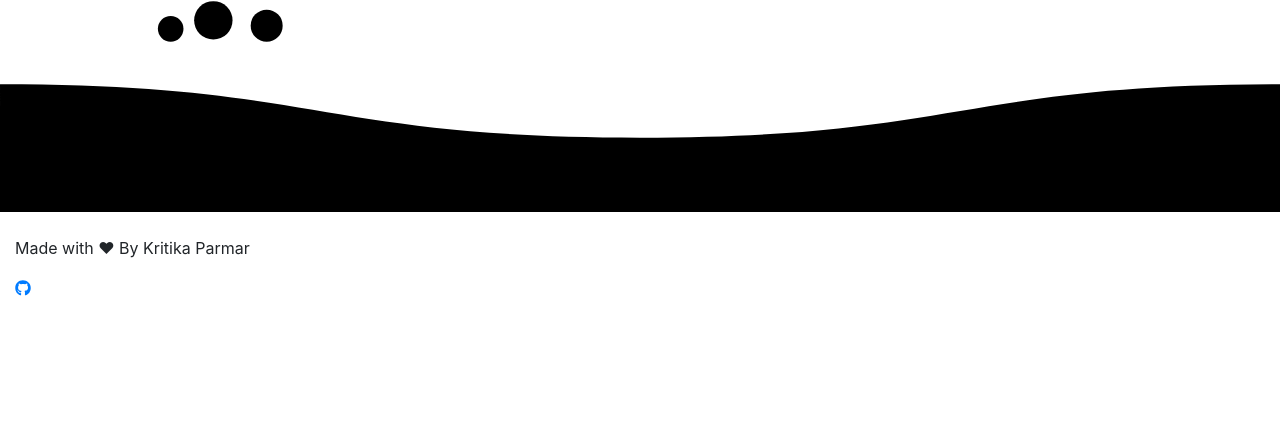
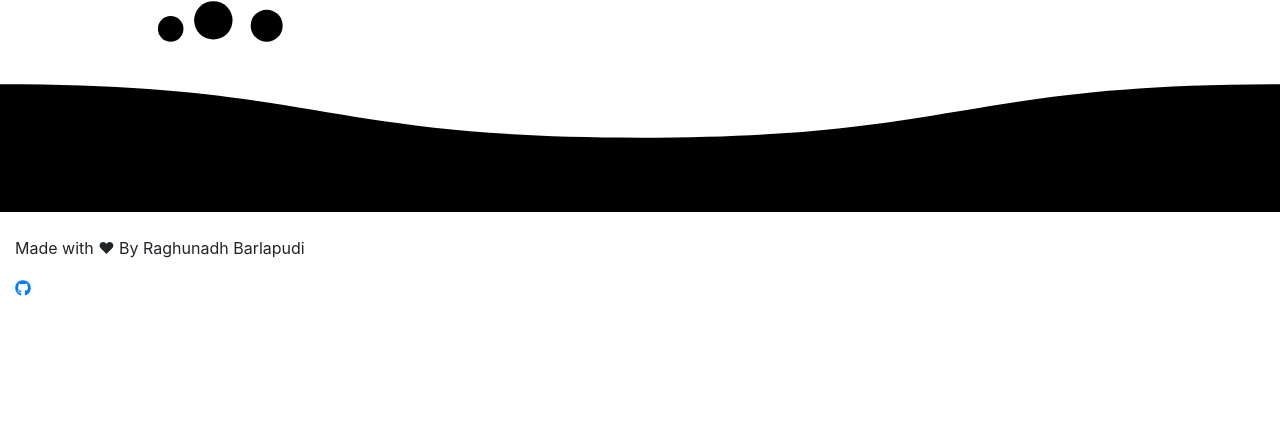
Before and after one commit to 9394113857/HealthCheck, a Flask app: page /about in a window 1280 px wide. Shown: the part 321-761 px from the top of the page. Run offline with Flask 2, Linux system fonts and the light colour scheme; parts of the project's set-up code (start-up, migrations or seed data) failed here and were passed over; some libraries are stand-ins or nearby versions.

Commit message:
Footer Name Changed

```diff
--- a/templates/layout.html
+++ b/templates/layout.html
@@ -105,7 +105,8 @@
 
   </footer>
   <div class="footer container-fluid pt-4 pb-1 ">
-    <p>Made with ❤ By Kritika Parmar<br>
+    <!-- <p>Made with ❤ By Kritika Parmar<br> --> <!-- Write your comments here -->
+    <p>Made with ❤ By Raghunadh Barlapudi<br>
     </p>
     <div class="rounded-social-buttons">
       <a class="social-button github" href="https://github.com/kritikaparmar-programmer/HealthCheck" target="_blank"><i
```
